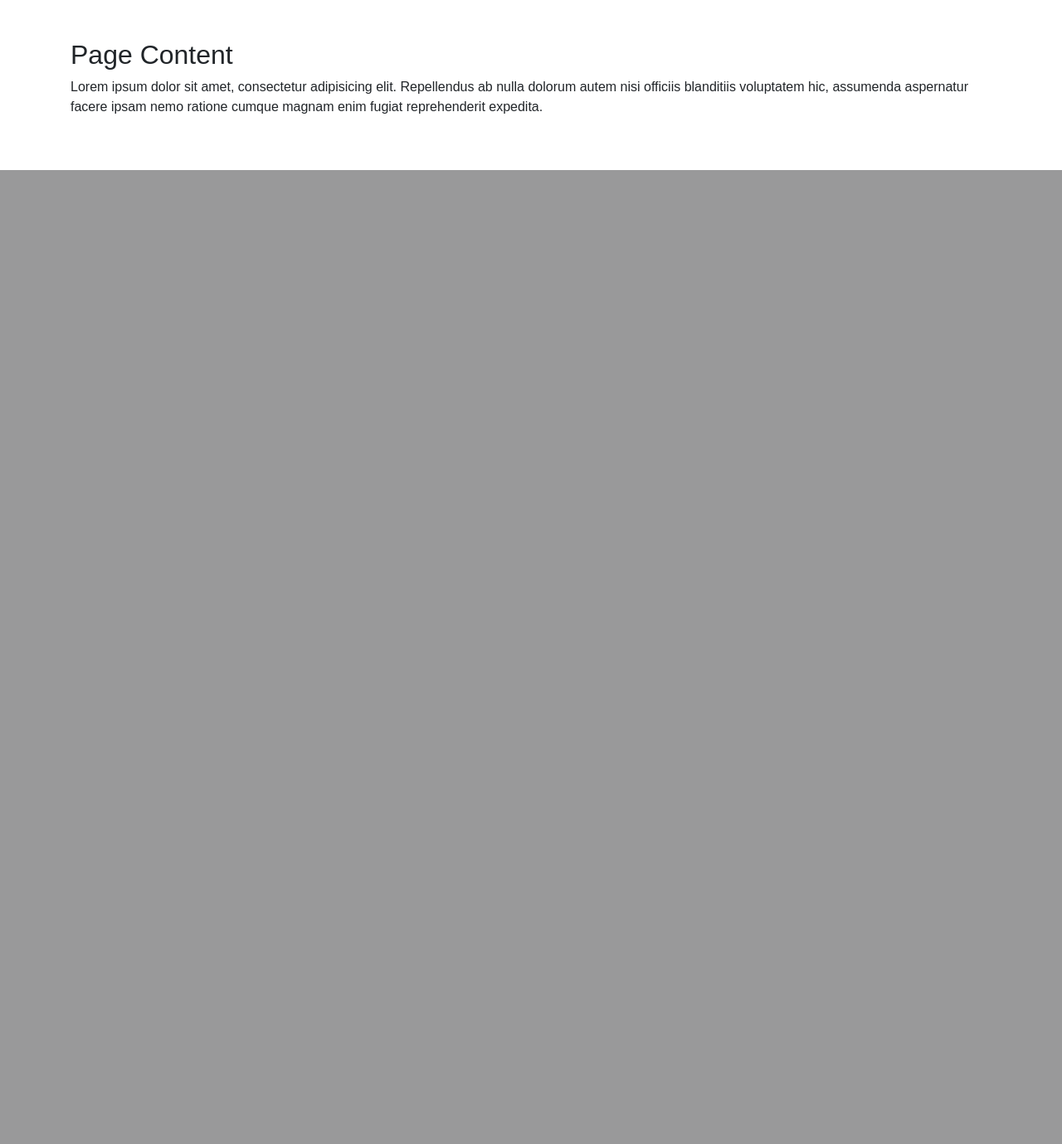
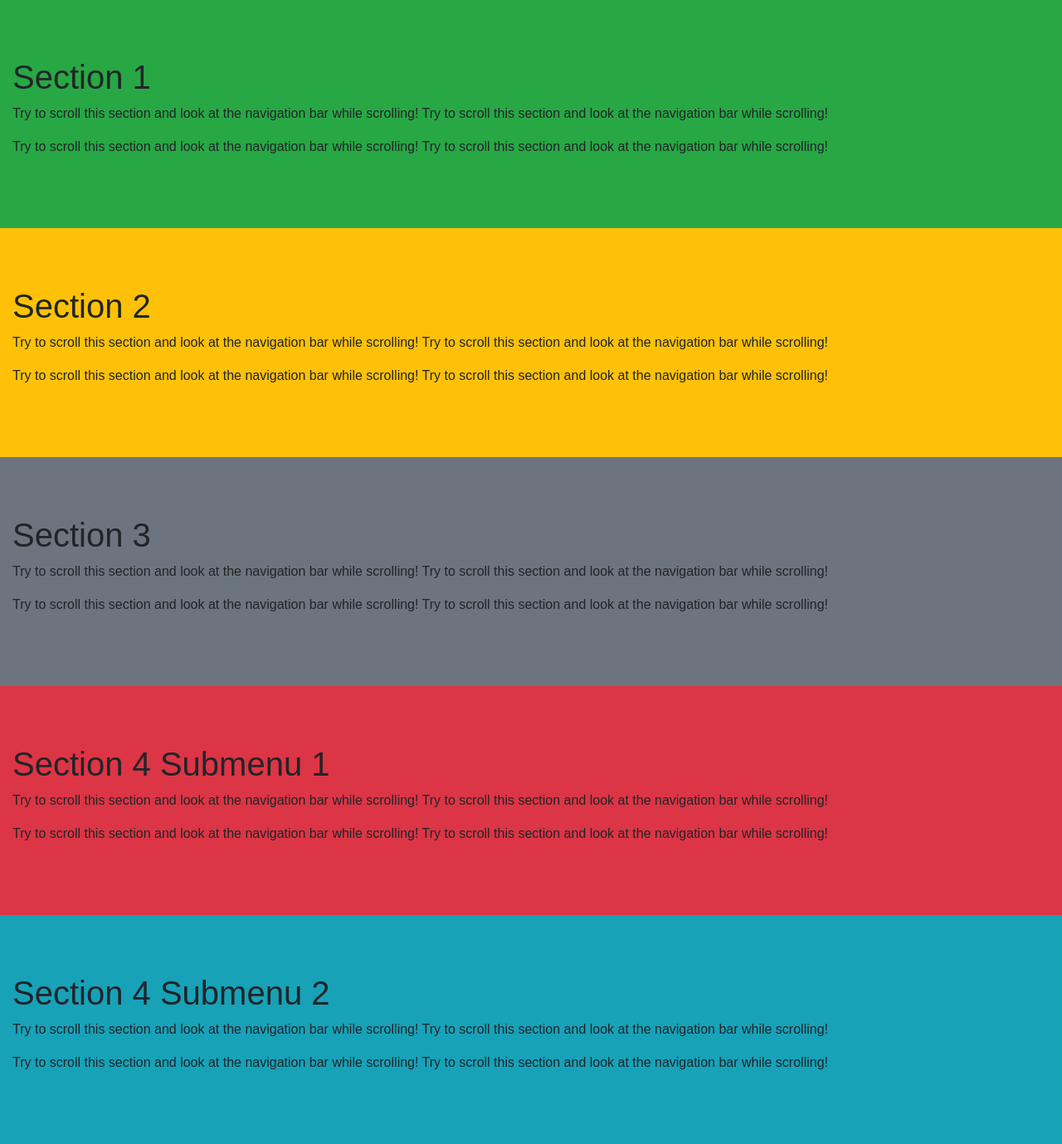
Before and after one commit to CanEnes8amo2/Undefined, a PHP site: page / in a window 1280 px wide. Shown: the part 801-2180 px from the top of the page at 83% size. Before the commit the page ends 1006 px from the top, so only its background shows below. Run offline with PHP 8.4, Linux system fonts and the light colour scheme.

Commit message:
Working navbar ID highlight.

```diff
--- a/css/style.css
+++ b/css/style.css
@@ -9,6 +9,7 @@
 
 body {
     font-family: 'Varela Round', sans-serif;
+    position: relative;
 }
 .modal-login {
     color: #636363;
--- a/index.php
+++ b/index.php
@@ -12,7 +12,7 @@
     <link rel="stylesheet" href="css/style.css">
     <link rel="stylesheet" href="https://maxcdn.bootstrapcdn.com/font-awesome/4.7.0/css/font-awesome.min.css">
 </head>
-<body>
+<body data-spy="scroll" data-target=".navbar" data-offset="50">
 <!-- Navigation -->
     <nav class="navbar navbar-expand-lg navbar-light bg-light shadow fixed-top">
     <div class="container">
@@ -22,16 +22,16 @@
             </button>
         <div class="collapse navbar-collapse" id="navbarResponsive">
         <ul class="navbar-nav ml-auto">
-            <li class="nav-item active">
-            <a class="nav-link" href="#">Home
+            <li class="nav-item">
+            <a class="nav-link" href="#section1">Home
                     <span class="sr-only">(current)</span>
                 </a>
             </li>
             <li class="nav-item">
-            <a class="nav-link" href="#">About</a>
+            <a class="nav-link" href="#section2">About</a>
             </li>
             <li class="nav-item">
-            <a class="nav-link" href="#">Services</a>
+            <a class="nav-link" href="#section3">Services</a>
             </li>
             <li class="nav-item">
             <a class="nav-link" href="#myModal" class="trigger-btn" data-toggle="modal"><i class="fa fa-user"></i> Inloggen</a>
@@ -53,17 +53,31 @@
     </header>
 
     <!-- Page Content -->
-    <section class="py-5">
-    <div class="container">
-        <h2 class="font-weight-light">Page Content</h2>
-        <p>Lorem ipsum dolor sit amet, consectetur adipisicing elit. Repellendus ab nulla dolorum autem nisi officiis blanditiis voluptatem hic, assumenda aspernatur facere ipsam nemo ratione cumque magnam enim fugiat reprehenderit expedita.</p>
-    </div>
-    </section>
-
-    <!-- <div class="text-center"> -->
-	<!-- Button HTML (to Trigger Modal) -->
-	<!-- <a href="#myModal" class="trigger-btn" data-toggle="modal">Click to Open Login Modal</a>
-</div> -->
+    <div id="section1" class="container-fluid bg-success" style="padding-top:70px;padding-bottom:70px">
+  <h1>Section 1</h1>
+  <p>Try to scroll this section and look at the navigation bar while scrolling! Try to scroll this section and look at the navigation bar while scrolling!</p>
+  <p>Try to scroll this section and look at the navigation bar while scrolling! Try to scroll this section and look at the navigation bar while scrolling!</p>
+</div>
+<div id="section2" class="container-fluid bg-warning" style="padding-top:70px;padding-bottom:70px">
+  <h1>Section 2</h1>
+  <p>Try to scroll this section and look at the navigation bar while scrolling! Try to scroll this section and look at the navigation bar while scrolling!</p>
+  <p>Try to scroll this section and look at the navigation bar while scrolling! Try to scroll this section and look at the navigation bar while scrolling!</p>
+</div>
+<div id="section3" class="container-fluid bg-secondary" style="padding-top:70px;padding-bottom:70px">
+  <h1>Section 3</h1>
+  <p>Try to scroll this section and look at the navigation bar while scrolling! Try to scroll this section and look at the navigation bar while scrolling!</p>
+  <p>Try to scroll this section and look at the navigation bar while scrolling! Try to scroll this section and look at the navigation bar while scrolling!</p>
+</div>
+<div id="section41" class="container-fluid bg-danger" style="padding-top:70px;padding-bottom:70px">
+  <h1>Section 4 Submenu 1</h1>
+  <p>Try to scroll this section and look at the navigation bar while scrolling! Try to scroll this section and look at the navigation bar while scrolling!</p>
+  <p>Try to scroll this section and look at the navigation bar while scrolling! Try to scroll this section and look at the navigation bar while scrolling!</p>
+</div>
+<div id="section42" class="container-fluid bg-info" style="padding-top:70px;padding-bottom:70px">
+  <h1>Section 4 Submenu 2</h1>
+  <p>Try to scroll this section and look at the navigation bar while scrolling! Try to scroll this section and look at the navigation bar while scrolling!</p>
+  <p>Try to scroll this section and look at the navigation bar while scrolling! Try to scroll this section and look at the navigation bar while scrolling!</p>
+</div>
 
     <!-- Modal HTML -->
     <div id="myModal" class="modal fade">
@@ -87,7 +101,6 @@
                             <input type="submit" class="btn btn-primary btn-block btn-lg" value="Login">
                         </div>
                     </form>
-
                 </div>
                 <div class="modal-footer">
                     <a href="#">Forgot Password?</a>
```
